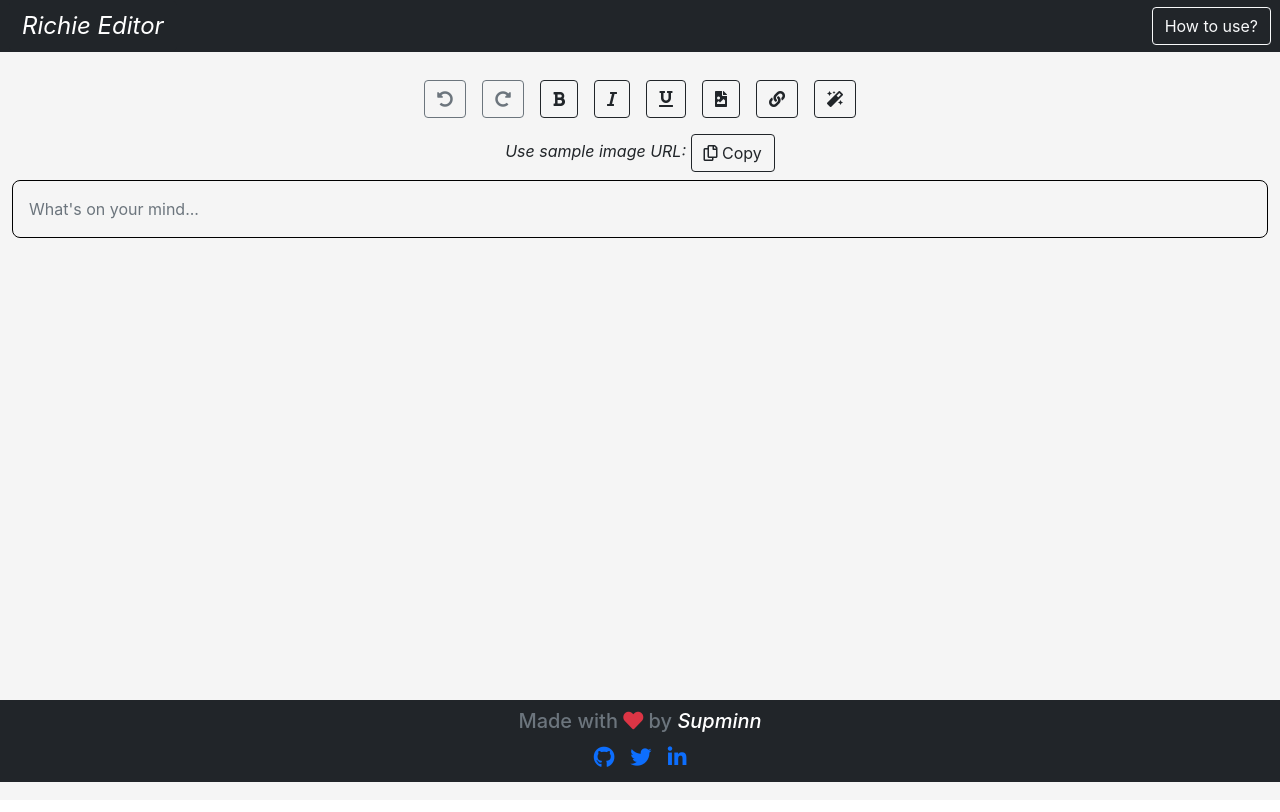
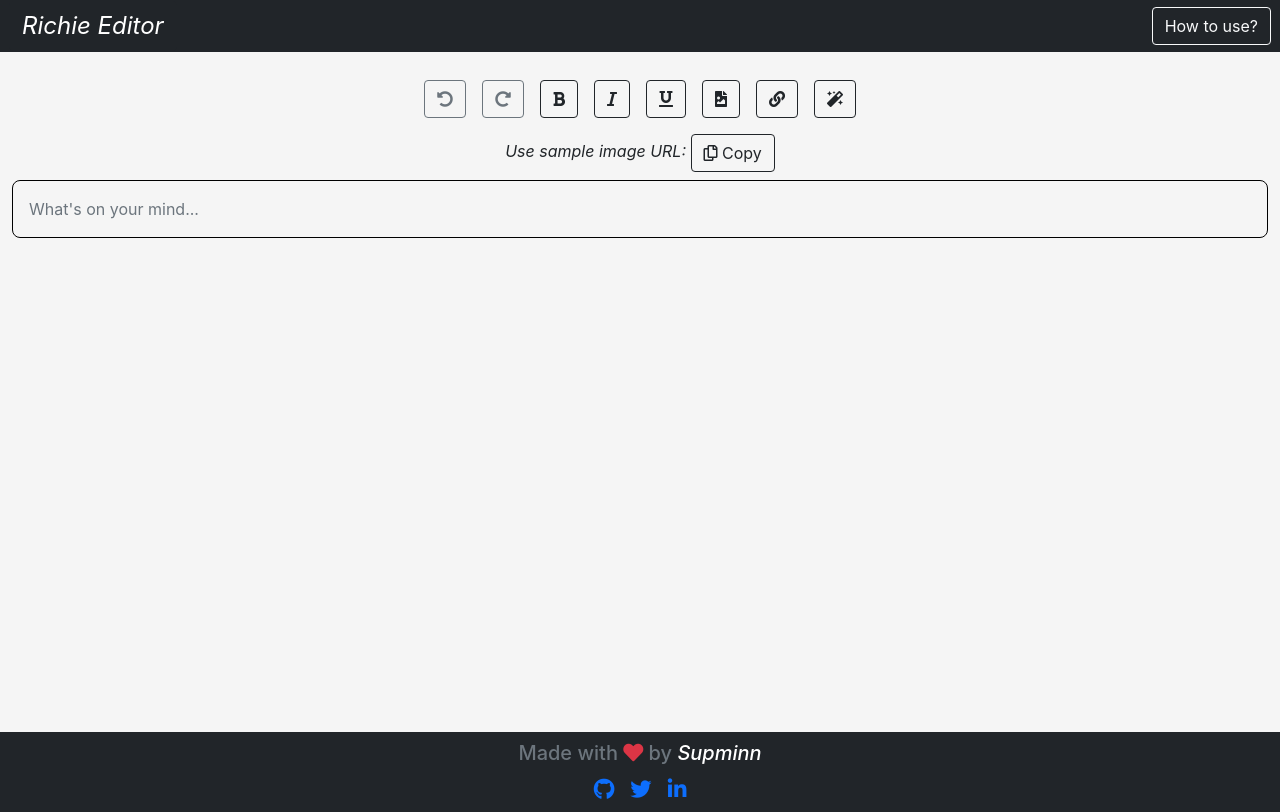
Before and after one commit to supminn/olvy_text_editor, a React (Create React App) app: page / in a window 1280 px wide. Built offline with nearby package versions, Linux system fonts and the light colour scheme.

Commit message:
fix: image width, footer position

```diff
--- a/src/App.css
+++ b/src/App.css
@@ -16,7 +16,7 @@
 }
 
 .main-container {
-  min-height: 80vh;
+  min-height: calc(94vh - 5rem);
 }
 
 .editor-container {
@@ -36,8 +36,13 @@
 img {
   max-height: 15rem;
   width: auto;
+  max-width: 100%;
 }
 
 li {
   margin: 0.5rem 0;
 }
+
+.footer{
+  height: 5rem;
+}
--- a/src/components/Footer.jsx
+++ b/src/components/Footer.jsx
@@ -2,7 +2,7 @@ import React from "react";
 
 export const Footer = () => {
   return (
-    <footer className="border border-dark bg-dark text-white p-2 text-center">
+    <footer className="footer border border-dark bg-dark text-white p-2 text-center">
       <h5 className="text-secondary">
         Made with <i className="fas fa-heart text-danger"></i> by{" "}
         <em className="text-white">Supminn</em>
```
